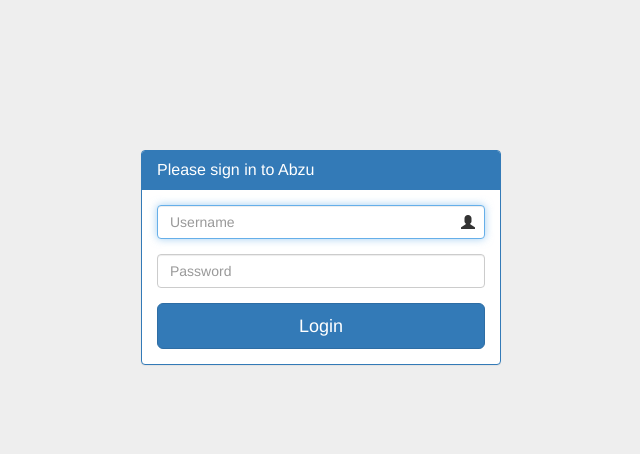
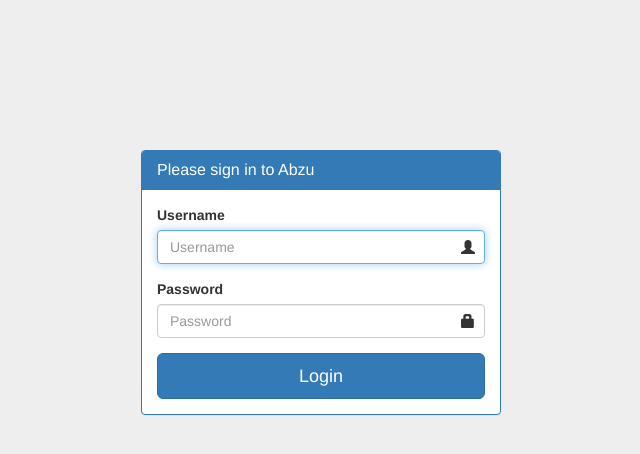
Before and after one commit to jacobm001/independence_water, a PHP site: page /login.php in a window 1280 px wide. Shown: the top 454 px of the page, without its empty margins (319-959 px from the left). Run offline with PHP 8.4, Linux system fonts and the light colour scheme.

Commit message:
Fixed labels

```diff
--- a/login.php
+++ b/login.php
@@ -34,12 +34,14 @@
 					<form role="form" method="post" action="login.php">
 						<fieldset>
 							<div class="form-group has-feedback has-feedback-left">
+								<label class="control-label">Username</label>
 								<input class="form-control" placeholder="Username" name="username" type="text" autofocus>
 								<i class="glyphicon glyphicon-user form-control-feedback"></i>
 							</div>
 							<div class="form-group has-feedback has-feedback-left">
+								<label class="control-label">Password</label>
 								<input class="form-control" placeholder="Password" name="pass" type="password" value="">
-								<i class="glyphicon glyphicon-key form-control-feedback"></i>
+								<i class="glyphicon glyphicon-lock form-control-feedback"></i>
 							</div>
 
 
```
